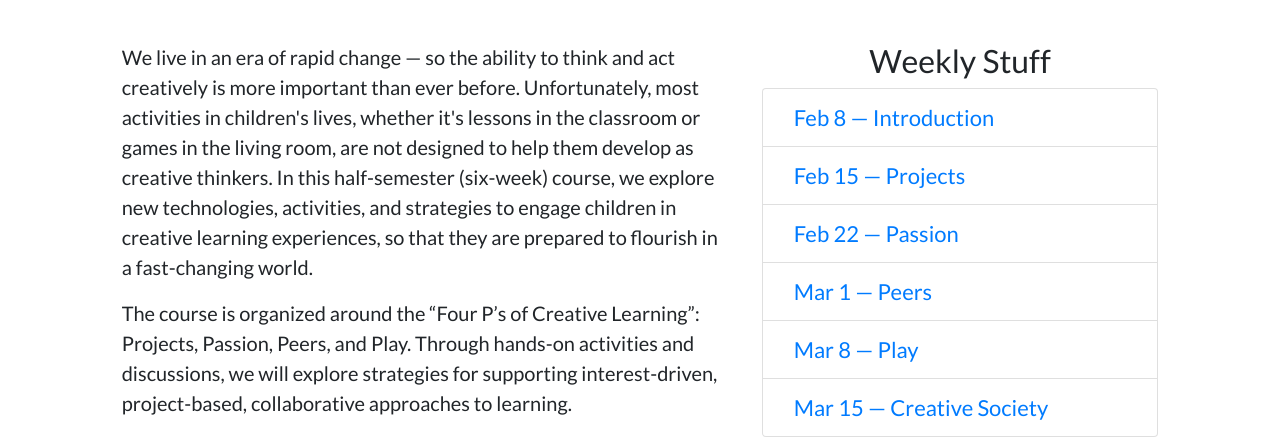
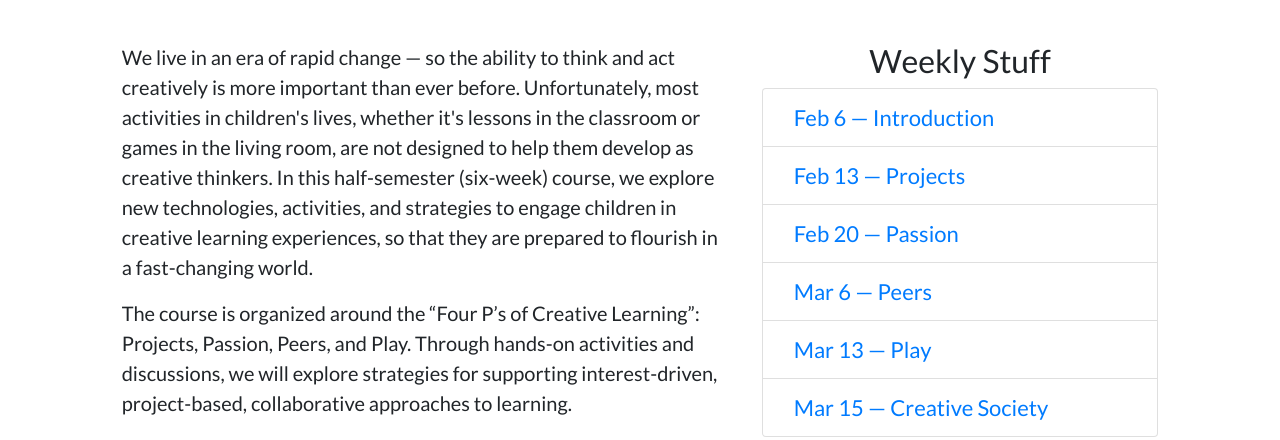
Before and after one commit to yusufsa/MITLCL19, a Jekyll site: the page built from index.md, in a window 1280 px wide. Shown: the part 303-743 px from the top of the page. Built offline with Jekyll 4.4.1, drawn with Linux system fonts in a browser that asks for light colours; nearby versions of some CDN libraries.

Commit message:
updated dates

```diff
--- a/index.md
+++ b/index.md
@@ -41,11 +41,11 @@ layout: default
 
         <h2 class="text-center">Weekly Stuff</h2>
         <div class="list-group">
-            <a href="{{ site.baseurl }}/weeks/1-introduction" class="list-group-item front-page-list-item">Feb 8 &mdash; Introduction</a>
-            <a href="{{ site.baseurl }}/weeks/2-projects" class="list-group-item front-page-list-item">Feb 15 &mdash; Projects</a>
-            <a href="{{ site.baseurl }}/weeks/3-passion" class="list-group-item front-page-list-item">Feb 22 &mdash; Passion</a>
-            <a href="{{ site.baseurl }}/weeks/4-peers" class="list-group-item front-page-list-item">Mar 1 &mdash; Peers</a>
-            <a href="{{ site.baseurl }}/weeks/5-play" class="list-group-item front-page-list-item">Mar 8 &mdash; Play</a>
+            <a href="{{ site.baseurl }}/weeks/1-introduction" class="list-group-item front-page-list-item">Feb 6 &mdash; Introduction</a>
+            <a href="{{ site.baseurl }}/weeks/2-projects" class="list-group-item front-page-list-item">Feb 13 &mdash; Projects</a>
+            <a href="{{ site.baseurl }}/weeks/3-passion" class="list-group-item front-page-list-item">Feb 20 &mdash; Passion</a>
+            <a href="{{ site.baseurl }}/weeks/4-peers" class="list-group-item front-page-list-item">Mar 6 &mdash; Peers</a>
+            <a href="{{ site.baseurl }}/weeks/5-play" class="list-group-item front-page-list-item">Mar 13 &mdash; Play</a>
             <a href="{{ site.baseurl }}/weeks/6-creative-society" class="list-group-item front-page-list-item">Mar 15 &mdash; Creative Society</a>
         </div>
     </div>
```
